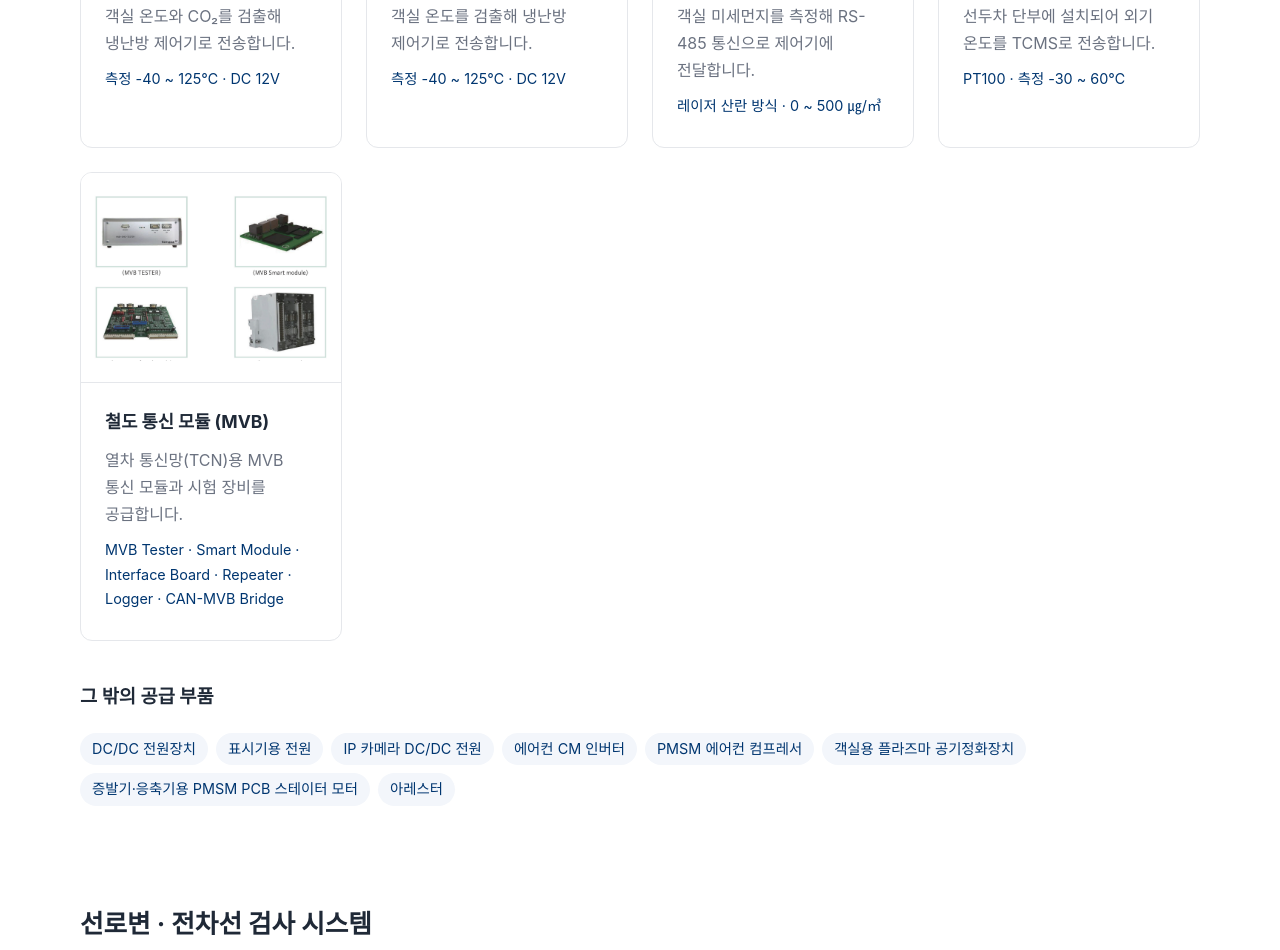
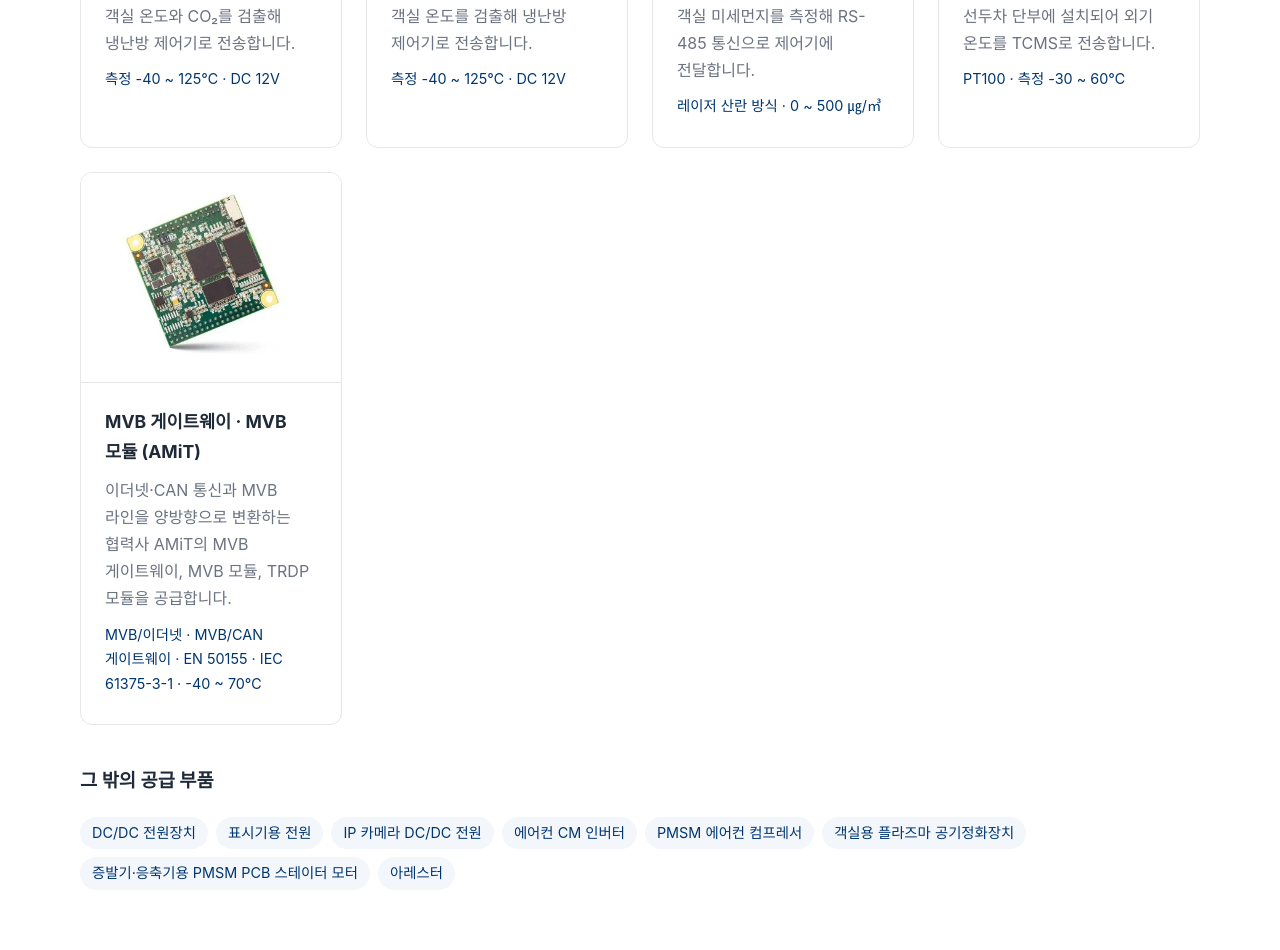
Before and after one commit to permu-jhp/nstek-homepage, a plain HTML site: page business.html in a window 1280 px wide. Shown: the part 4941-5891 px from the top of the page. Drawn offline with Linux system fonts and the light colour scheme; a web font is replaced by a local one.

Commit message:
사업분야 MVB 항목을 AMiT MVB 게이트웨이·모듈 내용과 사진으로 교체
Co-Authored-By: Claude Opus 5.5 <noreply@anthropic.com>

```diff
--- a/business.html
+++ b/business.html
@@ -330,11 +330,11 @@
             </div>
           </div>
           <div class="card card-photo">
-            <img src="images/parts/mvb.jpg" alt="철도 통신 모듈 (MVB)" loading="lazy">
+            <img src="images/parts/mvb.webp" alt="AMiT MVB 게이트웨이 · MVB 모듈" loading="lazy">
             <div class="card-body">
-              <h3>철도 통신 모듈 (MVB)</h3>
-              <p>열차 통신망(TCN)용 MVB 통신 모듈과 시험 장비를 공급합니다.</p>
-              <p class="meta">MVB Tester · Smart Module · Interface Board · Repeater · Logger · CAN-MVB Bridge</p>
+              <h3>MVB 게이트웨이 · MVB 모듈 (AMiT)</h3>
+              <p>이더넷·CAN 통신과 MVB 라인을 양방향으로 변환하는 협력사 AMiT의 MVB 게이트웨이, MVB 모듈, TRDP 모듈을 공급합니다.</p>
+              <p class="meta">MVB/이더넷 · MVB/CAN 게이트웨이 · EN 50155 · IEC 61375-3-1 · -40 ~ 70℃</p>
             </div>
           </div>
         </div>
```
Also changed, not shown: en/business.html (+4 -4 lines), images/parts/mvb.jpg (deleted), images/parts/mvb.webp (added).
